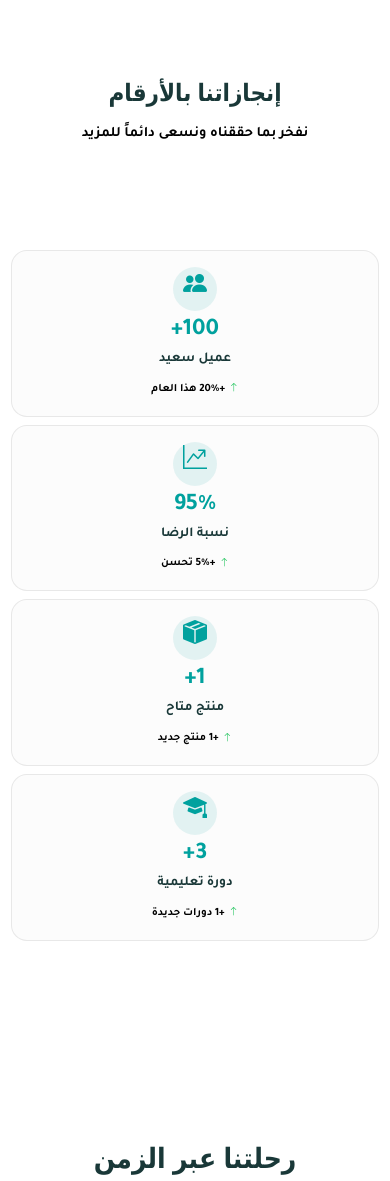
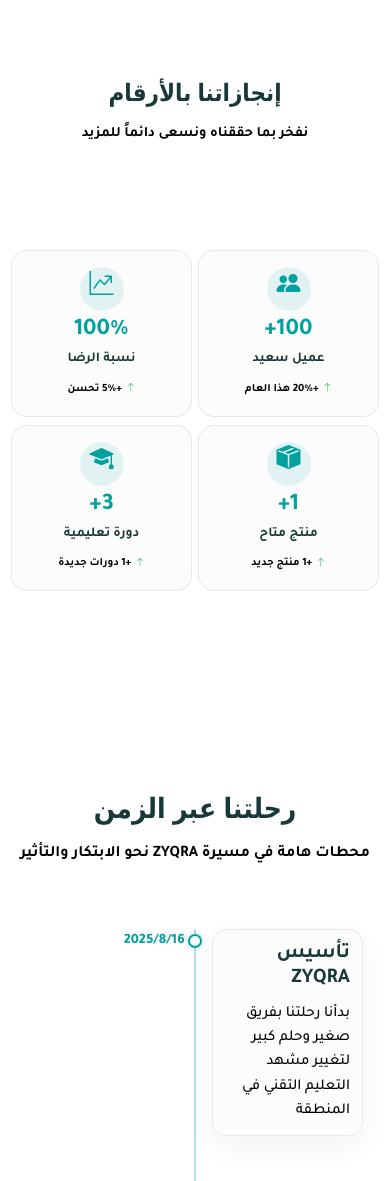
Before and after one commit to youssefelgebaly3/zyqra-tech, a PHP site: page /about.html in a window 390 px wide. Shown: the part 2767-3948 px from the top of the page. Run offline with PHP 8.4, Linux system fonts and the light colour scheme.

Commit message:
Refine: responsive admin, update stats content & mobile layout, and implement CSS cache busting

```diff
--- a/about.html
+++ b/about.html
@@ -25,7 +25,7 @@
     <link href="assets/vendor/swiper/swiper-bundle.min.css" rel="stylesheet">
 
     <!-- Main CSS File -->
-    <link href="assets/css/main.css" rel="stylesheet">
+    <link href="assets/css/main.css?v=1.1" rel="stylesheet">
 </head>
 
 <body class="about-page">
@@ -214,7 +214,7 @@
                                 </div>
                                 <div class="stat-content">
                                     <div class="stat-number">
-                                        <span data-purecounter-start="0" data-purecounter-end="95"
+                                        <span data-purecounter-start="0" data-purecounter-end="100"
                                             data-purecounter-duration="2" class="purecounter"></span>%
                                     </div>
                                     <div class="stat-label">نسبة الرضا</div>
--- a/admin.html
+++ b/admin.html
@@ -13,7 +13,7 @@
     <link href="assets/vendor/bootstrap/css/bootstrap.rtl.min.css" rel="stylesheet">
     <link href="assets/vendor/bootstrap-icons/bootstrap-icons.css" rel="stylesheet">
     <link href="assets/vendor/aos/aos.css" rel="stylesheet">
-    <link href="assets/css/main.css" rel="stylesheet">
+    <link href="assets/css/main.css?v=1.1" rel="stylesheet">
 </head>
 
 <body class="admin-page">
--- a/assets/css/components/_stats.css
+++ b/assets/css/components/_stats.css
@@ -290,8 +290,8 @@
     }
 
     .stats .stats-grid .row>[class*="col-"] {
-        flex: 0 0 100% !important;
-        max-width: 100% !important;
+        flex: 0 0 50% !important;
+        max-width: 50% !important;
         padding-left: 0.2rem;
         padding-right: 0.2rem;
     }
--- a/cart.html
+++ b/cart.html
@@ -12,7 +12,7 @@
     <link href="assets/vendor/bootstrap/css/bootstrap.rtl.min.css" rel="stylesheet">
     <link href="assets/vendor/bootstrap-icons/bootstrap-icons.css" rel="stylesheet">
     <link href="assets/vendor/aos/aos.css" rel="stylesheet">
-    <link href="assets/css/main.css" rel="stylesheet">
+    <link href="assets/css/main.css?v=1.1" rel="stylesheet">
 </head>
 
 <body class="cart-page">
@@ -174,7 +174,7 @@
 
     <script src="assets/vendor/bootstrap/js/bootstrap.bundle.min.js"></script>
     <script src="assets/vendor/aos/aos.js"></script>
-    <script src="assets/js/main.js" ></script>
+    <script src="assets/js/main.js"></script>
 
 </body>
 
--- a/checkout.html
+++ b/checkout.html
@@ -13,7 +13,7 @@
     <link href="assets/vendor/bootstrap/css/bootstrap.rtl.min.css" rel="stylesheet">
     <link href="assets/vendor/bootstrap-icons/bootstrap-icons.css" rel="stylesheet">
     <link href="assets/vendor/aos/aos.css" rel="stylesheet">
-    <link href="assets/css/main.css" rel="stylesheet">
+    <link href="assets/css/main.css?v=1.1" rel="stylesheet">
 </head>
 
 <body class="checkout-page">
@@ -346,7 +346,7 @@
 
     <script src="assets/vendor/bootstrap/js/bootstrap.bundle.min.js"></script>
     <script src="assets/vendor/aos/aos.js"></script>
-    <script src="assets/js/main.js" ></script>
+    <script src="assets/js/main.js"></script>
     <script>
         let currentSubtotal = 0;
         const SHIPPING_FEE = 50;
--- a/contact.html
+++ b/contact.html
@@ -14,7 +14,7 @@
     <link href="assets/vendor/bootstrap/css/bootstrap.rtl.min.css" rel="stylesheet">
     <link href="assets/vendor/bootstrap-icons/bootstrap-icons.css" rel="stylesheet">
     <link href="assets/vendor/aos/aos.css" rel="stylesheet">
-    <link href="assets/css/main.css" rel="stylesheet">
+    <link href="assets/css/main.css?v=1.1" rel="stylesheet">
 </head>
 
 <body class="contact-page">
@@ -308,7 +308,7 @@
                     </ul>
                 </div>
                 <div class="col-lg-3 footer-contact">
-                     <h4>تواصل معنا</h4>
+                    <h4>تواصل معنا</h4>
                     <p>طنطا، الغربية</p>
                     <p>مصر</p>
                     <p class="mt-4"><strong>الهاتف:</strong> <span dir="ltr">+201033624387</span></p>
@@ -326,7 +326,7 @@
 
     <script src="assets/vendor/bootstrap/js/bootstrap.bundle.min.js"></script>
     <script src="assets/vendor/aos/aos.js"></script>
-    <script src="assets/js/main.js" ></script>
+    <script src="assets/js/main.js"></script>
 </body>
 
 </html>
--- a/courses.html
+++ b/courses.html
@@ -14,7 +14,7 @@
     <link href="assets/vendor/bootstrap/css/bootstrap.rtl.min.css" rel="stylesheet">
     <link href="assets/vendor/bootstrap-icons/bootstrap-icons.css" rel="stylesheet">
     <link href="assets/vendor/aos/aos.css" rel="stylesheet">
-    <link href="assets/css/main.css" rel="stylesheet">
+    <link href="assets/css/main.css?v=1.1" rel="stylesheet">
 </head>
 
 <body class="courses-page">
--- a/index.html
+++ b/index.html
@@ -27,7 +27,7 @@
     <link href="assets/vendor/swiper/swiper-bundle.min.css" rel="stylesheet">
 
     <!-- Main CSS File -->
-    <link href="assets/css/main.css" rel="stylesheet">
+    <link href="assets/css/main.css?v=1.1" rel="stylesheet">
 </head>
 
 <body class="index-page">
@@ -733,7 +733,7 @@
                                 </div>
                                 <div class="stat-content">
                                     <div class="stat-number">
-                                        <span data-purecounter-start="0" data-purecounter-end="95"
+                                        <span data-purecounter-start="0" data-purecounter-end="100"
                                             data-purecounter-duration="2" class="purecounter"></span>%
                                     </div>
                                     <div class="stat-label">نسبة الرضا</div>
--- a/privacy.html
+++ b/privacy.html
@@ -12,7 +12,7 @@
     <link href="assets/vendor/bootstrap/css/bootstrap.rtl.min.css" rel="stylesheet">
     <link href="assets/vendor/bootstrap-icons/bootstrap-icons.css" rel="stylesheet">
     <link href="assets/vendor/aos/aos.css" rel="stylesheet">
-    <link href="assets/css/main.css" rel="stylesheet">
+    <link href="assets/css/main.css?v=1.1" rel="stylesheet">
 </head>
 
 <body>
@@ -192,7 +192,7 @@
 
     <script src="assets/vendor/bootstrap/js/bootstrap.bundle.min.js"></script>
     <script src="assets/vendor/aos/aos.js"></script>
-    <script src="assets/js/main.js" ></script>
+    <script src="assets/js/main.js"></script>
 
 </body>
 
--- a/product-details.html
+++ b/product-details.html
@@ -12,7 +12,7 @@
     <link href="assets/vendor/bootstrap/css/bootstrap.rtl.min.css" rel="stylesheet">
     <link href="assets/vendor/bootstrap-icons/bootstrap-icons.css" rel="stylesheet">
     <link href="assets/vendor/aos/aos.css" rel="stylesheet">
-    <link href="assets/css/main.css" rel="stylesheet">
+    <link href="assets/css/main.css?v=1.1" rel="stylesheet">
 </head>
 
 <body>
@@ -461,7 +461,7 @@
 
     <script src="assets/vendor/bootstrap/js/bootstrap.bundle.min.js"></script>
     <script src="assets/vendor/aos/aos.js"></script>
-    <script src="assets/js/main.js" ></script>
+    <script src="assets/js/main.js"></script>
 
 </body>
 
--- a/products.html
+++ b/products.html
@@ -16,7 +16,7 @@
     <link href="assets/vendor/bootstrap/css/bootstrap.rtl.min.css" rel="stylesheet">
     <link href="assets/vendor/bootstrap-icons/bootstrap-icons.css" rel="stylesheet">
     <link href="assets/vendor/aos/aos.css" rel="stylesheet">
-    <link href="assets/css/main.css" rel="stylesheet">
+    <link href="assets/css/main.css?v=1.1" rel="stylesheet">
 </head>
 
 <body class="products-page">
@@ -187,7 +187,7 @@
 
     <script src="assets/vendor/bootstrap/js/bootstrap.bundle.min.js"></script>
     <script src="assets/vendor/aos/aos.js"></script>
-    <script src="assets/js/main.js" ></script>
+    <script src="assets/js/main.js"></script>
     <script>
         document.addEventListener('DOMContentLoaded', function () {
             const searchInput = document.getElementById('productSearch');
--- a/profile.html
+++ b/profile.html
@@ -13,7 +13,7 @@
     <link href="assets/vendor/bootstrap/css/bootstrap.rtl.min.css" rel="stylesheet">
     <link href="assets/vendor/bootstrap-icons/bootstrap-icons.css" rel="stylesheet">
     <link href="assets/vendor/aos/aos.css" rel="stylesheet">
-    <link href="assets/css/main.css" rel="stylesheet">
+    <link href="assets/css/main.css?v=1.1" rel="stylesheet">
 </head>
 
 <body class="profile-page">
@@ -642,7 +642,7 @@
 
     <script src="assets/vendor/bootstrap/js/bootstrap.bundle.min.js"></script>
     <script src="assets/vendor/aos/aos.js"></script>
-    <script src="assets/js/main.js" ></script>
+    <script src="assets/js/main.js"></script>
     <script>
         function showCertificatesTab() {
             const certificatesTab = document.getElementById('certificates-tab');
--- a/signin.html
+++ b/signin.html
@@ -11,7 +11,7 @@
         rel="stylesheet">
     <link href="assets/vendor/bootstrap/css/bootstrap.rtl.min.css" rel="stylesheet">
     <link href="assets/vendor/bootstrap-icons/bootstrap-icons.css" rel="stylesheet">
-    <link href="assets/css/main.css" rel="stylesheet">
+    <link href="assets/css/main.css?v=1.1" rel="stylesheet">
 </head>
 
 <body>
--- a/signup.html
+++ b/signup.html
@@ -11,7 +11,7 @@
         rel="stylesheet">
     <link href="assets/vendor/bootstrap/css/bootstrap.rtl.min.css" rel="stylesheet">
     <link href="assets/vendor/bootstrap-icons/bootstrap-icons.css" rel="stylesheet">
-    <link href="assets/css/main.css" rel="stylesheet">
+    <link href="assets/css/main.css?v=1.1" rel="stylesheet">
 </head>
 
 <body>
--- a/terms.html
+++ b/terms.html
@@ -12,7 +12,7 @@
     <link href="assets/vendor/bootstrap/css/bootstrap.rtl.min.css" rel="stylesheet">
     <link href="assets/vendor/bootstrap-icons/bootstrap-icons.css" rel="stylesheet">
     <link href="assets/vendor/aos/aos.css" rel="stylesheet">
-    <link href="assets/css/main.css" rel="stylesheet">
+    <link href="assets/css/main.css?v=1.1" rel="stylesheet">
 </head>
 
 <body>
@@ -202,7 +202,7 @@
 
     <script src="assets/vendor/bootstrap/js/bootstrap.bundle.min.js"></script>
     <script src="assets/vendor/aos/aos.js"></script>
-    <script src="assets/js/main.js" ></script>
+    <script src="assets/js/main.js"></script>
 </body>
 
 </html>
```
